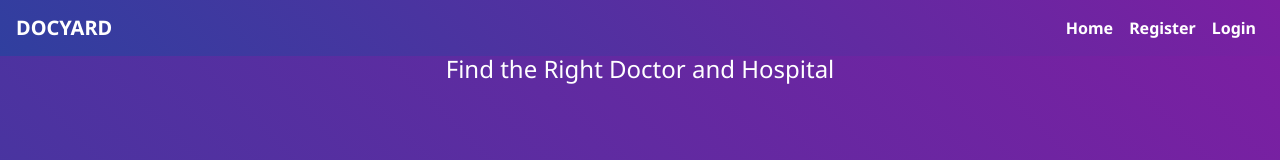
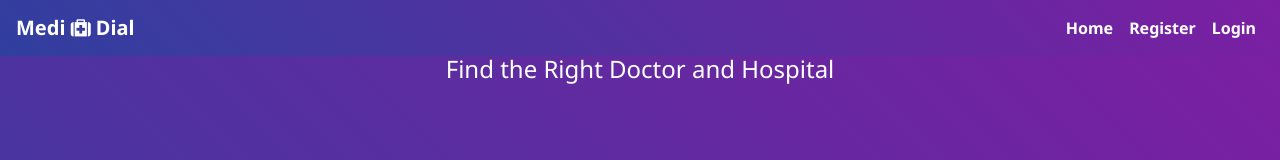
Before and after one commit to Seshuggina/docyard, an Angular app: page / in a window 1280 px wide. Shown: the top 160 px of the page. Built offline with nearby package versions, Linux system fonts and the light colour scheme.

Commit message:
Navbar changes pushed

```diff
--- a/src/app/shared/navbar/navbar.component.html
+++ b/src/app/shared/navbar/navbar.component.html
@@ -1,5 +1,5 @@
 <nav class="navbar fixed-top navbar-expand-lg navbar-light bg-light">
-  <a class="navbar-brand" href="#">DOCYARD</a>
+  <a class="navbar-brand" href="#">Medi <i class="fa fa-medkit"></i> Dial</a>
   <button class="navbar-toggler" type="button" data-toggle="collapse" data-target="#navbarNav" aria-controls="navbarNav"
     aria-expanded="false" aria-label="Toggle navigation">
     <span class="navbar-toggler-icon"></span>
--- a/src/app/shared/navbar/navbar.component.ts
+++ b/src/app/shared/navbar/navbar.component.ts
@@ -1,5 +1,4 @@
 import { Component, OnDestroy, OnInit } from '@angular/core';
-import { stat } from 'fs';
 import { Subject } from 'rxjs';
 import { takeUntil } from 'rxjs/operators';
 import { Globals } from '../services/globals.service';
```
